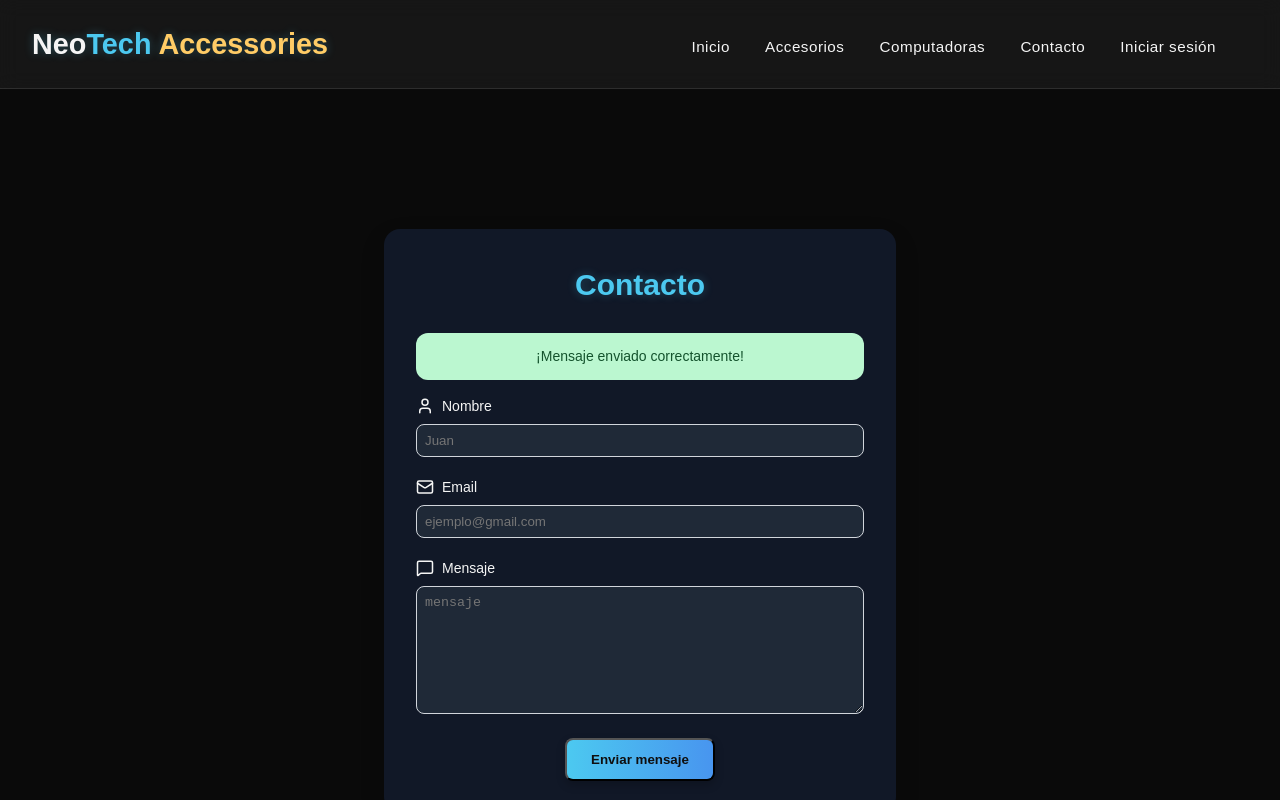
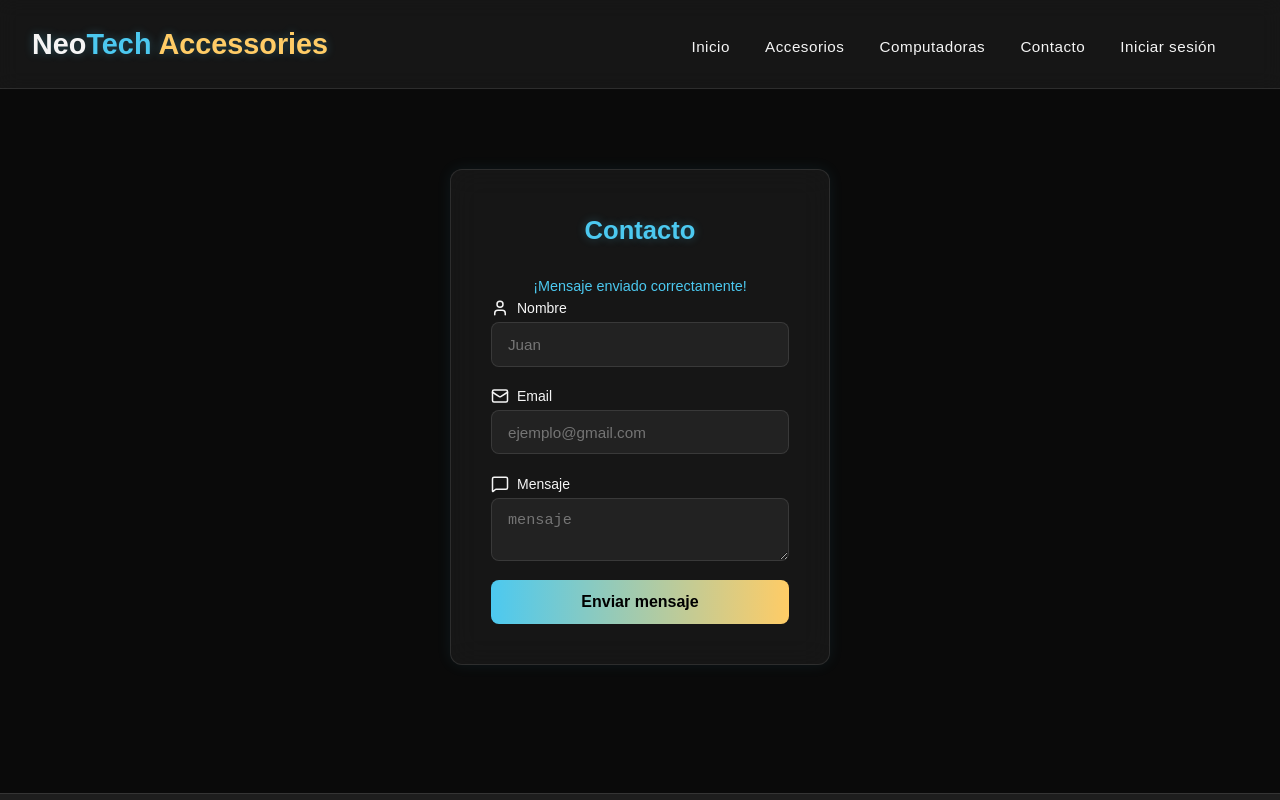
Before and after one commit to AntonellaSimonetti/neotech-front, a React (Vite) app: page /contacto in a window 1280 px wide. Both pictures are taken after typing "Sample", "name@example.com", "Sample" into the empty fields and a click on the button "Enviar mensaje". Shown: the top 800 px of the page. Built offline with nearby package versions, Linux system fonts and the light colour scheme.

Commit message:
add Categoria

```diff
--- a/src/App.jsx
+++ b/src/App.jsx
@@ -4,6 +4,7 @@ import Login from "./pages/Login/Login.jsx";
 import Register from "./pages/Register/Register.jsx";
 import MisionVision from "./pages/MisionVision/MisionVision";
 import Contact from "./pages/Contact/Contact";
+import Categoria from "./pages/Categoria/Categoria";
 
 import AdminDashboard from "./pages/Admin/AdminDashboard.jsx";
 import AdminProducts from "./pages/Admin/AdminProducts.jsx";
@@ -41,6 +42,9 @@ export default function App() {
             <Route path="/favoritos" element={<Wishlist />} />
             <Route path="/misionvision" element={<MisionVision />} />
             <Route path="/contacto" element={<Contact />} />
+            <Route path="/:categoria" element={<Categoria />} />
+
+
           </Routes>
         </div>
 
--- a/src/components/form-input/FormInput.jsx
+++ b/src/components/form-input/FormInput.jsx
@@ -25,7 +25,7 @@ function FormInput({
           value={value}
           onChange={onChange}
           required={isRequired}
-          className="input contact-textarea"
+          className="auth-input"
         />
       ) : (
         <input
@@ -35,7 +35,7 @@ function FormInput({
           value={value}
           onChange={onChange}
           required={isRequired}
-          className="input"
+          className="auth-input"
         />
       )}
     </div>
--- /dev/null
+++ b/src/pages/Categoria/Categoria.css
@@ -0,0 +1,71 @@
+.categoria-container {
+  padding: 2rem;
+  color: var(--text-color);
+}
+
+.categoria-title {
+  font-size: 2rem;
+  font-weight: 600;
+  color: var(--color-primary);
+  margin-bottom: 1.5rem;
+}
+
+.categoria-grid {
+  display: grid;
+  gap: 1.5rem;
+  grid-template-columns: repeat(auto-fill, minmax(220px, 1fr));
+}
+
+
+.product-card {
+  background: var(--color-card);
+  border: 1px solid var(--color-border);
+  padding: 1rem;
+  border-radius: 12px;
+  text-align: center;
+  transition: .2s ease;
+}
+
+.product-card:hover {
+  transform: translateY(-3px);
+  box-shadow: 0 0 15px rgba(76, 201, 240, 0.1);
+}
+
+.product-img {
+  width: 100%;
+  height: 160px;
+  object-fit: cover;
+  border-radius: 8px;
+}
+
+.product-name {
+  font-size: 1.1rem;
+  margin-top: 0.8rem;
+}
+
+.product-price {
+  font-size: 1.3rem;
+  color: var(--color-accent);
+  margin: .3rem 0;
+}
+
+.product-cat {
+  opacity: .7;
+  font-size: 0.9rem;
+}
+
+.product-btn {
+  margin-top: 1rem;
+  padding: 0.6rem 1rem;
+  background: linear-gradient(90deg, var(--color-primary), var(--color-accent));
+  border: none;
+  border-radius: 8px;
+  color: #000;
+  font-weight: 600;
+  cursor: pointer;
+  transition: .2s;
+}
+
+.product-btn:hover {
+  transform: translateY(-2px);
+}
--- /dev/null
+++ b/src/pages/Categoria/Categoria.jsx
@@ -0,0 +1,48 @@
+import { useState } from "react";
+import { useProducts } from "../../hooks/useProducts";
+import { useParams } from "react-router-dom";
+import ProductModal from "../../components/ProductModal/ProductModal";
+import "./Categoria.css";
+
+export default function Categoria() {
+  const { categoria } = useParams(); // <- recibe la categoría desde el link
+  const { products, loading, error } = useProducts();
+  const [selectedProduct, setSelectedProduct] = useState(null);
+
+  const openModal = (prod) => setSelectedProduct(prod);
+  const closeModal = () => setSelectedProduct(null);
+
+  if (loading) return <p className="loading-text">Cargando productos...</p>;
+  if (error) return <p className="error-text">{error}</p>;
+
+  // Filtrar productos según la categoría del link
+  const filteredProducts = products.filter((p) => p.categoria === categoria);
+
+  return (
+    <div className="categoria-container">
+      <h1 className="categoria-title"> {categoria}</h1>
+
+      <div className="products-grid">
+        {filteredProducts.map((prod) => (
+          <div key={prod._id} className="product-card">
+            <img
+              src={prod.imagen || "https://via.placeholder.com/200"}
+              alt={prod.nombre}
+              className="product-img"
+            />
+
+            <h3 className="product-name">{prod.nombre}</h3>
+            <p className="product-price">${prod.precio}</p>
+            <p className="product-cat">{prod.categoria}</p>
+
+            <button className="product-btn" onClick={() => openModal(prod)}>
+              Ver más
+            </button>
+          </div>
+        ))}
+      </div>
+
+      <ProductModal product={selectedProduct} onClose={closeModal} />
+    </div>
+  );
+}
--- /dev/null
+++ b/src/pages/Contact/Contact.css
@@ -0,0 +1,94 @@
+.auth-container {
+  display: flex;
+  justify-content: center;
+  align-items: center;
+  padding: 3rem 1rem;
+  min-height: 70vh;
+}
+
+.auth-card {
+  background: var(--color-card);
+  border: 1px solid var(--color-border);
+  padding: 2.5rem;
+  border-radius: 12px;
+  width: 100%;
+  max-width: 380px;
+  backdrop-filter: blur(15px);
+  box-shadow: 0 0 15px rgba(76, 201, 240, 0.08);
+  animation: fadeIn 0.4s ease;
+}
+
+.auth-card h2 {
+  text-align: center;
+  margin-bottom: 1.5rem;
+  color: var(--color-primary);
+  font-size: 1.6rem;
+}
+
+.auth-card form {
+  display: flex;
+  flex-direction: column;
+  gap: 1.2rem;
+}
+
+.auth-input {
+  padding: 0.8rem 1rem;
+  border-radius: 8px;
+  border: 1px solid var(--color-border);
+  background: rgba(255, 255, 255, 0.05);
+  color: var(--text-color);
+  font-size: 0.95rem;
+  transition: 0.2s;
+}
+
+.auth-input:focus {
+  outline: none;
+  border-color: var(--color-primary);
+  box-shadow: 0 0 8px rgba(76, 201, 240, 0.4);
+}
+
+.auth-btn {
+  padding: 0.8rem;
+  background: linear-gradient(90deg, var(--color-primary), var(--color-accent));
+  border: none;
+  border-radius: 8px;
+  color: #000;
+  font-weight: 600;
+  font-size: 1rem;
+  cursor: pointer;
+  transition: 0.2s;
+}
+
+.auth-btn:hover {
+  transform: translateY(-2px);
+}
+
+.auth-error {
+  color: #ff6b6b;
+  text-align: center;
+  font-size: 0.9rem;
+}
+
+.auth-success {
+  color: var(--color-primary);
+  text-align: center;
+  font-size: 0.9rem;
+}
+
+.auth-link {
+  margin-top: 1rem;
+  text-align: center;
+  font-size: 0.9rem;
+  opacity: 0.8;
+}
+
+.auth-link a {
+  color: var(--color-primary);
+  font-weight: 600;
+  text-decoration: none;
+}
+
+.auth-link a:hover {
+  color: var(--color-accent);
+  text-shadow: 0 0 5px var(--color-accent);
+}
--- a/src/pages/Contact/Contact.jsx
+++ b/src/pages/Contact/Contact.jsx
@@ -1,5 +1,6 @@
 import { useState } from "react";
 import { Mail, User, MessageSquare } from "lucide-react";
+import "./Contact.css";
 
 import FormInput from "../../components/form-input/FormInput";
 
@@ -34,15 +35,15 @@ export default function Contact() {
   }
 
   return (
-    <div className="page">
-      <div className="card">
-        <h1 className="title">Contacto</h1>
+    <div className="auth-container">
+      <div className="auth-card">
+        <h2>Contacto</h2>
 
         {sent && (
-          <div className="contact-success">¡Mensaje enviado correctamente!</div>
+          <div className="auth-success">¡Mensaje enviado correctamente!</div>
         )}
 
-        <form onSubmit={handleSubmit} className="form">
+        <form onSubmit={handleSubmit} >
           <FormInput
             icon={<User size={18} />}
             labelText={"Nombre"}
@@ -76,7 +77,7 @@ export default function Contact() {
             }
           />
 
-          <button type="submit" className="button">
+          <button type="submit" className="auth-btn">
             Enviar mensaje
           </button>
         </form>
```
